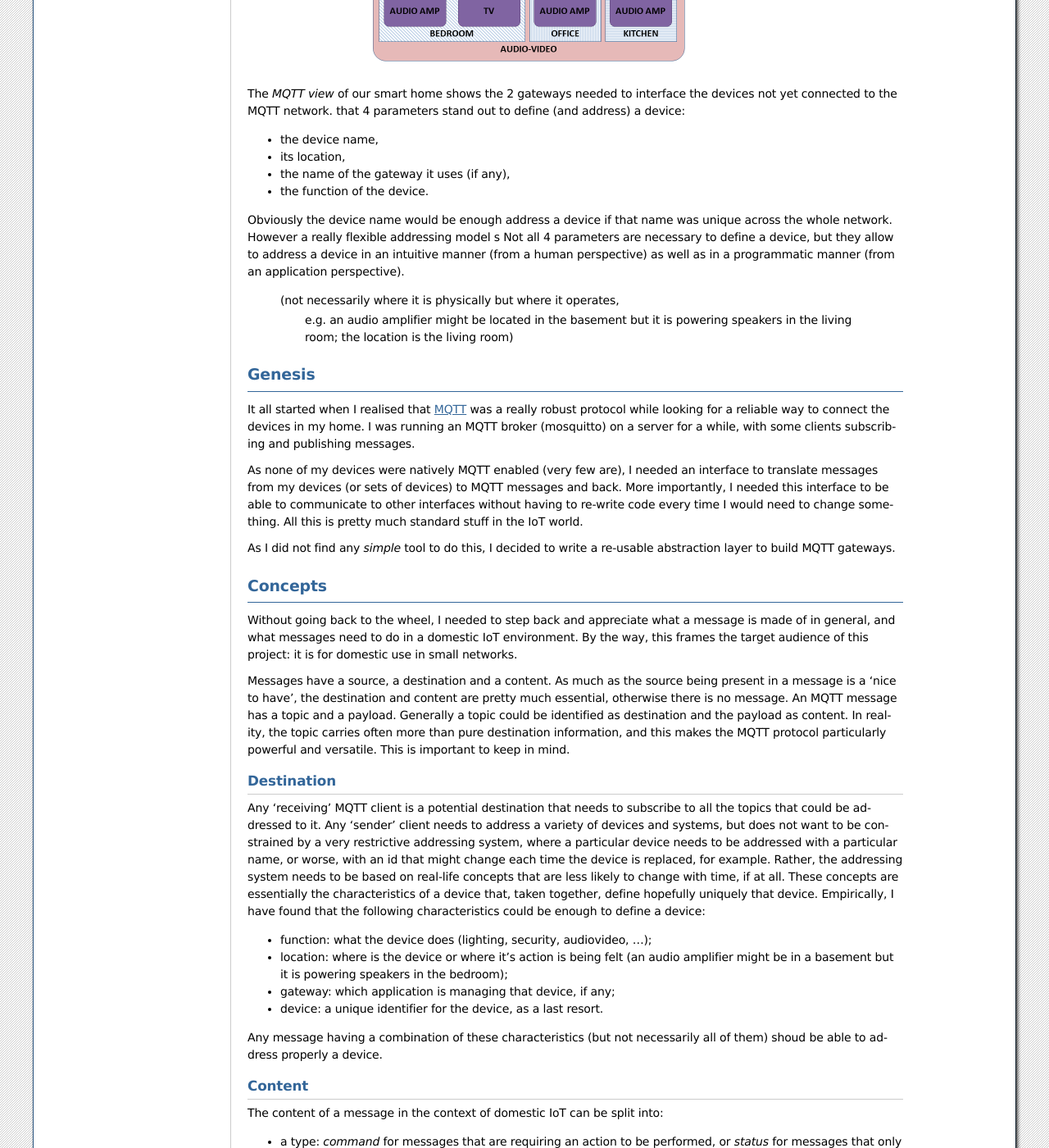
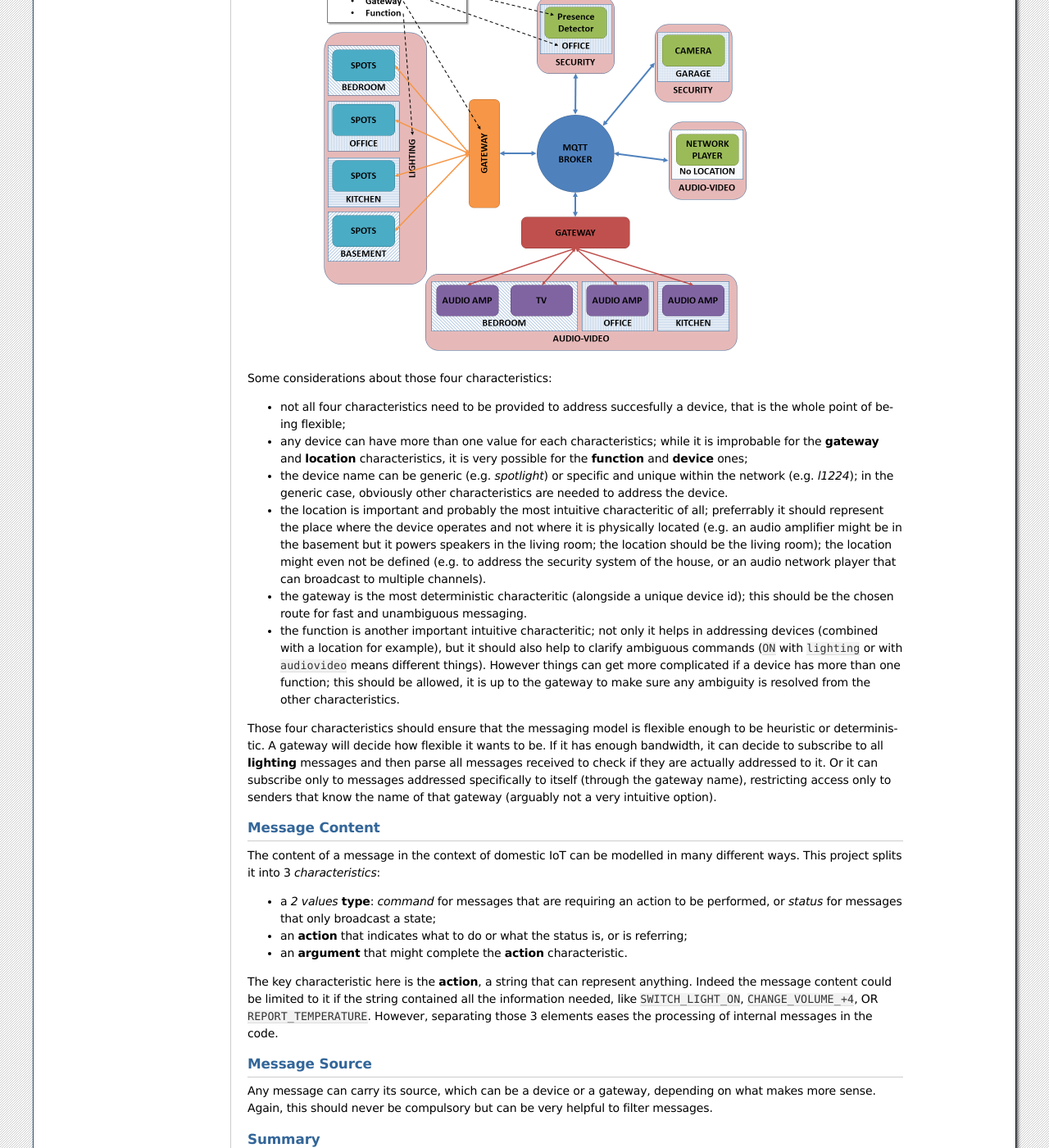
Before and after one commit to ppt000/mqtt_gateways, a Sphinx documentation site: the page built from docs/source/concepts.rst, in a window 1280 px wide and 1400 px high, scrolled down 1288 px. Shown: the whole window at 82% size. Built offline with Sphinx 7.4.7, drawn with Linux system fonts in a browser that asks for light colours; pages that are not in the unit, such as notebooks, are missing from menus; some of the changed text lies outside the part shown.

Commit message:
update docs

```diff
--- a/docs/source/concepts.rst
+++ b/docs/source/concepts.rst
@@ -12,124 +12,141 @@
 those devices that communicate natively through MQTT, agreeing on a
 syntax that make them exchange messages coherently is not easy.
 
+Example
+-------
+
+In the example below, our smart home has some lighting connected
+in four different rooms through a proprietary network, four audio-video
+devices connected through another proprietary network, and some
+other devices that are already MQTT-enabled, but which still need
+to speak a common language.
+
 .. image:: domestic_iot.png
    :scale: 50%
+   :align: center
+   :alt: Diagram of a smart home with some connected devices
 
-To have all the devices communicating to each other via a MQTT network,
-one need first to make sure that all devices have access to that network
-by building the missing gateways.  Then one has to decide on a MQTT
-syntax to share among those devices.  Defining the syntax means making it
-easy to address devices and making it easy to exchange commands and statuses.
+One of the objectives of this project is not only to define a common
+MQTT syntax, but also to make it as *intuitive* as possible.  Ideally,
+a human should be able to write a MQTT message off-hand and operate
+successfully any device in the network.
+
+Message Addressing
+------------------
+
+The first step of any message is to define its destination.  A flexible
+adressing model should allow for a heuristic approach based on a
+combination of characteristics of the recipient, on top of the
+standard deterministic approach (e.g. a unique device id).
+Four characteristics are usually considered:
+
+- the **function** of the device: lighting, security, audiovideo, etc;
+- its **location**;
+- its **gateway**: which application is managing that device, if any;
+- the name of the **device**
+
+In our example, a MQTT centric view shows how those four characteristics
+define all the devices in the network. The 2 gateways are also added.
 
 .. image:: iot_parameters.png
    :scale: 50%
+   :align: center
+   :alt: Diagram of a smart home from a MQTT network point of view
 
-The *MQTT view* of our smart home shows the 2 gateways needed to
-interface the devices not yet connected to the MQTT network.
-that 4 parameters stand out to define
-(and address) a device:
+Some considerations about those four characteristics:
 
-- the device name,
-- its location,
-- the name of the gateway it uses (if any),
-- the function of the device.
+- not all four characteristics need to be provided to address succesfully
+  a device, that is the whole point of being flexible;
+- any device can have more than one value for each characteristics; while
+  it is improbable for the **gateway** and **location** characteristics,
+  it is very possible for the **function** and **device** ones;
+- the device name can be generic (e.g. *spotlight*) or specific and unique
+  within the network (e.g. *l1224*); in the generic case, obviously
+  other characteristics are needed to address the device.
+- the location is important and probably the most intuitive characteritic
+  of all; preferrably it should represent the place where the device
+  operates and not where it is physically located (e.g. an audio amplifier
+  might be in the basement but it powers speakers in the living room;
+  the location should be the living room); the location might even not be
+  defined (e.g. to address the security system of the house, or an audio
+  network player that can broadcast to multiple channels).
+- the gateway is the most deterministic characteritic (alongside a unique
+  device id); this should be the chosen route for fast and unambiguous
+  messaging.
+- the function is another important intuitive characteritic; not only it
+  helps in addressing devices (combined with a location for example), but
+  it should also help to clarify ambiguous commands (``ON`` with ``lighting``
+  or with ``audiovideo`` means different things). However things can get
+  more complicated if a device has more than one function; this should be
+  allowed, it is up to the gateway to make sure any ambiguity is resolved
+  from the other characteristics.
 
-Obviously the device name would be enough address a device
-if that name was unique across the whole network.  However
-a really flexible addressing model s
-Not all 4 parameters are necessary to define a device, but
-they allow to address a device in an intuitive manner (from a human
-perspective) as well as in a programmatic manner (from an application
-perspective).
- (not necessarily where it is physically but where it operates,
-  e.g. an audio amplifier might be located in the basement but it is powering
-  speakers in the living room; the location is the living room)
+Those four characteristics should ensure that the messaging model
+is flexible enough to be heuristic or deterministic.  A gateway
+will decide how flexible it wants to be.  If it has enough bandwidth,
+it can decide to subscribe to all **lighting** messages and then parse
+all messages received to check if they are actually addressed to it.
+Or it can subscribe only to messages addressed specifically to itself
+(through the gateway name), restricting access only to senders that
+know the name of that gateway (arguably not a very intuitive option).
+
+Message Content
+---------------
+
+The content of a message in the context of domestic IoT can be modelled
+in many different ways.  This project splits it into 3 *characteristics*:
+
+- a *2 values* **type**: *command* for messages that are requiring
+  an action to be performed, or *status* for messages that only broadcast
+  a state;
+- an **action** that indicates what to do or what the status is, or is
+  referring;
+- an **argument** that might complete the **action** characteristic.
+
+The key characteristic here is the **action**, a string that can represent
+anything.  Indeed the message content could be limited to it if the string
+contained all the information needed, like ``SWITCH_LIGHT_ON``,
+``CHANGE_VOLUME_+4``, OR ``REPORT_TEMPERATURE``.  However, separating
+those 3 elements eases the processing of internal messages in the code.
 
 
+Message Source
+--------------
 
-
-Genesis
-*******
-
-It all started when I realised that `MQTT <http://mqtt.org/>`_ was a really robust protocol while looking for a reliable way to connect the devices in my home.
-I was running an MQTT broker (mosquitto) on a server for a while, with some clients subscribing and publishing messages.
-
-As none of my devices were natively MQTT enabled (very few are), I needed an interface to translate messages from my devices (or sets of devices)
-to MQTT messages and back.  More importantly, I needed this interface to be able to communicate to other interfaces without having to
-re-write code every time I would need to change something. All this is pretty much standard stuff in the IoT world.
-
-As I did not find any *simple* tool to do this, I decided to write a re-usable abstraction layer to build MQTT gateways.
-
-Concepts
-********
-
-Without going back to the wheel, I needed to step back and appreciate what a message is made of in general, and what messages need
-to do in a domestic IoT environment.  By the way, this frames the target audience of this project: it is for domestic use in small networks.
-
-Messages have a source, a destination and a content.  As much as the source being present in a message is a 'nice to have', the destination and content are
-pretty much essential, otherwise there is no message.
-An MQTT message has a topic and a payload.  Generally a topic could be identified as destination and the payload as content.  In reality,
-the topic carries often more than pure destination information, and this makes the MQTT protocol particularly powerful and versatile.
-This is important to keep in mind.
-
-Destination
------------
-
-Any 'receiving' MQTT client is a potential destination that needs to subscribe to all the topics that could be addressed to it.
-Any 'sender' client needs to address a variety of devices and systems, but
-does not want to be constrained by a very restrictive addressing system, where a particular device needs to
-be addressed with a particular name, or worse, with an id that might change each time the device is replaced, for example.  Rather,
-the addressing system needs to be based on real-life concepts that are less likely to change with time, if at all.  These concepts
-are essentially the characteristics of a device that, taken together, define hopefully uniquely that device.
-Empirically, I have found that the following characteristics could be enough to define a device:
-
-- function: what the device does (lighting, security, audiovideo, ...);
-- location: where is the device or where it's action is being felt (an audio amplifier might be in a basement but it is powering speakers in the bedroom);
-- gateway: which application is managing that device, if any;
-- device: a unique identifier for the device, as a last resort.
-
-Any message having a combination of these characteristics (but not necessarily all of them) shoud be able to address properly
-a device.
-
-Content
--------
-
-The content of a message in the context of domestic IoT can be split into:
-
-- a type: *command* for messages that are requiring an action to be performed, or *status* for messages
-  that only broadcast to interested parties that some status has changed;
-
-- a characteristic of the device that needs to be changed in case of a *command*, or that needs to broadcast
-  its state in case of a *status* (e.g. 'device=on' which can mean 'turn it on' if the type is *command*,
-  or can mean 'device is now on' if type is *status*).
-
-Source
-------
-
-Any message can carry its source, which can be a device or a gateway, depending on what makes more sense.
-Again, this should never be compulsory but can be very helpful to filter messages.
+Any message can carry its source, which can be a device or a gateway,
+depending on what makes more sense. Again, this should never be compulsory
+but can be very helpful to filter messages.
 
 Summary
 -------
 
-There are therefore 7 'concepts' (function, location, gateway, device, type, content, source) in a message for our project framework.
-Out of these 7 concepts, only 1 has predefined values (the type which can only be a command or a status).  All the
-other ones have any number of possible values in the MQTT syntax. They each are a table in the database representation
-of the domestic network and therefore their corresponding values in the internal code of the gateway needs to be provided in the
-mapping file.
+There are therefore 7 'concepts' (function, location, gateway, device, type,
+content, source) in a message for our project framework.
+Out of these 7 concepts, only 1 has predefined values (the type which can only
+be a command or a status).  All the other ones have any number of possible
+values in the MQTT syntax. They each are a table in the database representation
+of the domestic network and therefore their corresponding values in the
+internal code of the gateway needs to be provided in the mapping file.
 
 
 The Mapping Data
 ----------------
 
-The map file provides all the 'implementation dependent' MQTT data.  This is made of all the topics to subscribe to,
-as well as the actual mappings between the MQTT keywords and the ones used in the current specific gateway.
-These mappings should be provided for all the 'concepts' (location, device, ...) and keywords used by the gateway
-(see the project description for more details).
-The map file contains one piece of data per line.  Each line starts with the 'concept' that the piece of data is part of
-(consider that each 'concept' is basically a separate dictionary, except for topics that go simply in a list).
-It is followed by ``:`` and then the data: the actual topic to subscribe to, or a pair written as
-``MQTT_keyword,Internal_keyword`` (2 keywords separated by a comma ``,``).
+The map file provides all the 'implementation dependent' MQTT data.
+This is made of all the topics to subscribe to, as well as the actual
+mappings between the MQTT keywords and the ones used in the current specific
+gateway.
+These mappings should be provided for all the 'concepts' (location,
+device, ...) and keywords used by the gateway (see the project description
+for more details).
+The map file contains one piece of data per line.  Each line starts with
+the 'concept' that the piece of data is part of (consider that each
+'concept' is basically a separate dictionary, except for topics that go
+simply in a list).
+It is followed by ``:`` and then the data: the actual topic to subscribe to,
+or a pair written as ``MQTT_keyword,Internal_keyword`` (2 keywords separated
+by a comma ``,``).
 
-The map file provided for the ``dummy`` gateway is just there as example and is not used.  It is however loaded,
-and the topics that are there should be subscribed to when the application is launched.
+The map file provided for the ``dummy`` gateway is just there as example
+and is not used.  It is however loaded, and the topics that are there should
+be subscribed to when the application is launched.
```
Also changed, not shown: docs/source/index.rst (+5 -3 lines).
